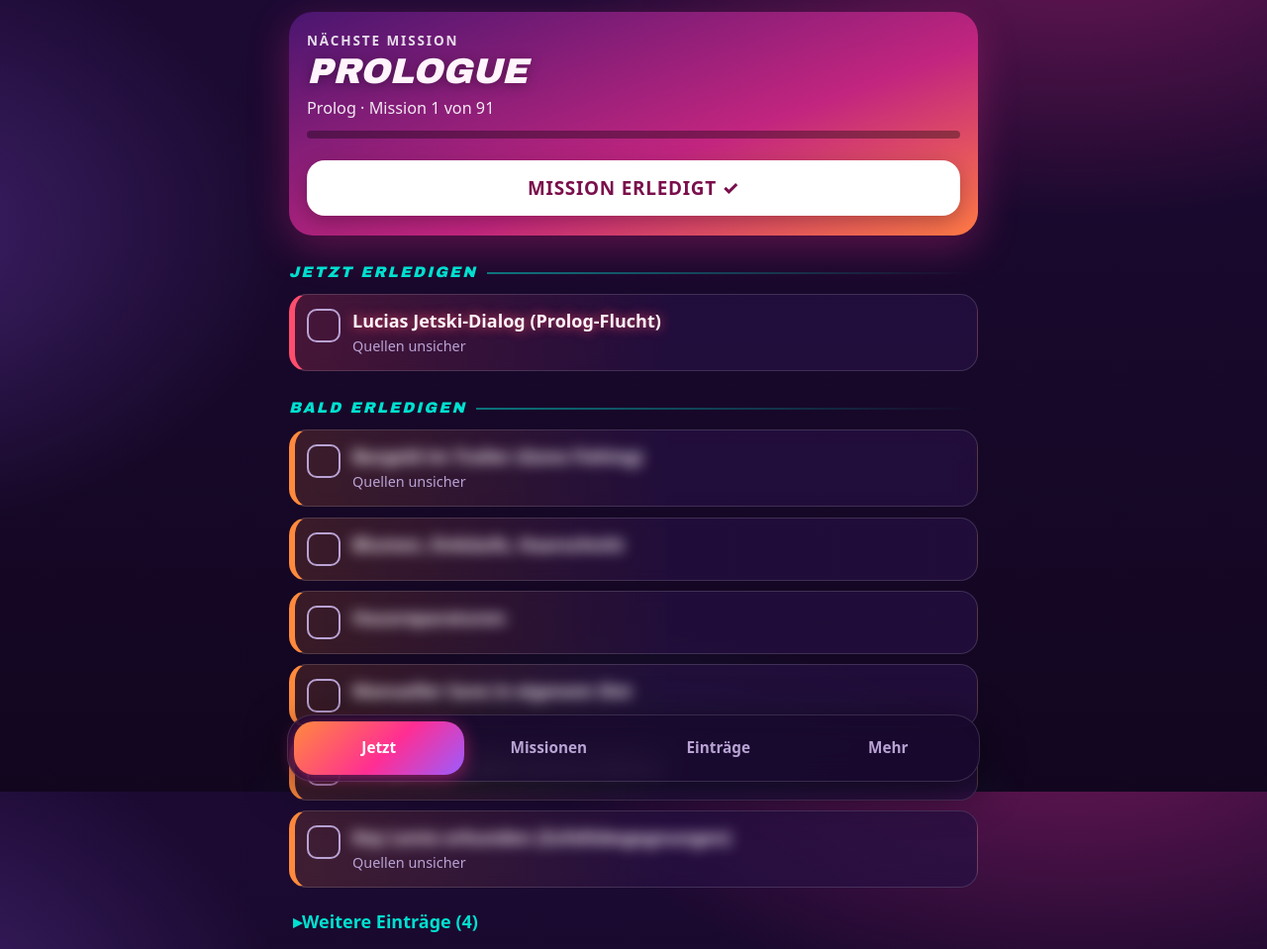
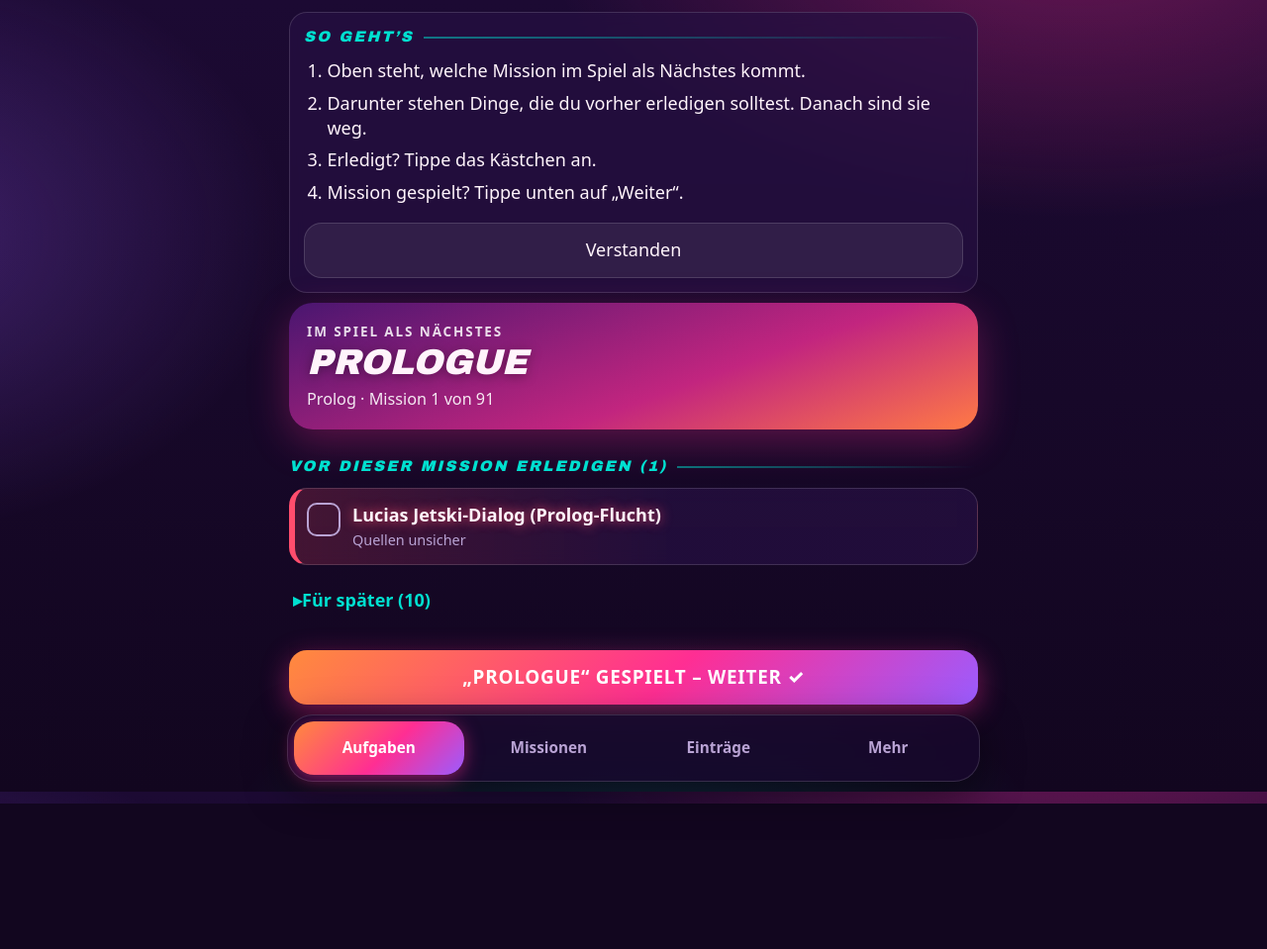
Before and after one commit to GADoubleFToTheL/gta6-checklist, a website with bundled scripts: page index.html in a window 1280 px wide. Shown: the top 959 px of the page at 99% size. After the commit the page ends 812 px from the top, so only its background shows below. Built offline with nearby package versions, Linux system fonts and the light colour scheme.

Commit message:
feat: guided Aufgaben tab with help card, only pre-mission tasks on top, sticky continue button

```diff
--- a/app.js
+++ b/app.js
@@ -137,55 +137,66 @@ function itemRow(it, showHint = true) {
       (hint || unsure) && h('div', { class: 'meta' }, hint, hint && unsure && ' · ', unsure && 'Quellen unsicher')));
 }
 
-function section(title, rows) {
-  return rows.length ? [h('h2', {}, title), ...rows.map((r) => itemRow(r, false))] : [];
+/* ---------- Tab: Aufgaben ---------- */
+
+function helpCard() {
+  return h('div', { class: 'help card' },
+    h('h2', {}, 'So geht’s'),
+    h('ol', {},
+      h('li', {}, 'Oben steht, welche Mission im Spiel als Nächstes kommt.'),
+      h('li', {}, 'Darunter stehen Dinge, die du vorher erledigen solltest. Danach sind sie weg.'),
+      h('li', {}, 'Erledigt? Tippe das Kästchen an.'),
+      h('li', {}, 'Mission gespielt? Tippe unten auf „Weiter“.')),
+    h('button', { class: 'block', onclick: () => save({ ...state, settings: { ...state.settings, helpSeen: true } }) }, 'Verstanden'));
 }
-
-/* ---------- Tab: Jetzt ---------- */
 
 function viewNow() {
   const next = nextIdx();
   const root = h('div');
   if (next >= missions.length) {
     root.append(h('section', { class: 'hero' }, h('div', { class: 'name' }, 'Story abgeschlossen 🎉')));
-    root.append(h('button', { class: 'block', onclick: undoMission }, 'Eine Mission zurück'));
+    root.append(h('button', { class: 'link', onclick: undoMission }, 'Letzte Mission rückgängig machen'));
     return root;
   }
   const m = missions[next];
-  const pct = Math.round((next / missions.length) * 100);
   const list = openNow(items, state, missions);
   const reds = redItems(items, state, missions);
+  const shown = list.filter((it) => urgency(it, missions, next) === 'rot');
+  const more = list.filter((it) => urgency(it, missions, next) !== 'rot');
+
+  if (!state.settings.helpSeen) root.append(helpCard());
 
   root.append(h('section', { class: 'hero' },
-    h('div', { class: 'label' }, 'Nächste Mission'),
+    h('div', { class: 'label' }, 'Im Spiel als Nächstes'),
     h('div', { class: 'name' }, m.name),
     h('div', { class: 'meta' }, `${chapterLabel(m.chapter)} · Mission ${m.order} von ${missions.length}`),
-    h('div', { class: 'bar', role: 'img', 'aria-label': `${pct} Prozent geschafft` }, h('i', { style: `width:${pct}%` })),
-    m.orderNote && h('div', { class: 'meta' }, `ℹ ${m.orderNote}`),
-    h('button', { class: 'primary block', onclick: () => completeMission(reds) }, 'Mission erledigt ✓')));
+    m.orderNote && h('div', { class: 'meta' }, `ℹ ${m.orderNote}`)));
 
   if (m.pointOfNoReturn) {
     root.append(h('div', { class: 'banner', role: 'alert' },
       h('h2', {}, '⚠ Danach gibt es kein Zurück'),
-      h('p', {}, 'Erledige die Einträge unten und speichere in einem eigenen Slot.'),
+      h('p', {}, 'Erledige die Dinge unten und speichere in einem eigenen Slot.'),
       h('details', {}, h('summary', {}, 'Was geht verloren?'), h('p', {}, m.ponrNote))));
   } else if (missions[next + 1]?.pointOfNoReturn) {
     root.append(h('div', { class: 'banner soft' },
       h('h2', {}, 'Danach kommt ein Point of no Return'),
-      h('p', {}, 'Jetzt in einem eigenen Slot speichern und alles Wichtige erledigen.')));
+      h('p', {}, 'Speichere jetzt in einem eigenen Slot und erledige alles Wichtige.')));
   }
 
-  const of = (u) => list.filter((it) => urgency(it, missions, next) === u);
-  const rest = of('normal');
-  root.append(...section('Jetzt erledigen', of('rot')), ...section('Bald erledigen', of('orange')));
-  if (rest.length) {
-    root.append(h('details', { class: 'more' }, h('summary', {}, `Weitere Einträge (${rest.length})`), rest.map((r) => itemRow(r, false))));
+  if (shown.length) {
+    root.append(h('h2', {}, `Vor dieser Mission erledigen (${shown.length})`));
+    shown.forEach((it) => root.append(itemRow(it, false)));
+  } else {
+    root.append(h('div', { class: 'allgood card' }, '✓ Vor dieser Mission ist nichts mehr zu tun. Viel Spaß!'));
   }
-  if (!list.length) root.append(h('p', { class: 'muted' }, 'Nichts offen. Du kannst weiterspielen.'));
-
+  if (more.length) {
+    root.append(h('details', { class: 'more' }, h('summary', {}, `Für später (${more.length})`), more.map((it) => itemRow(it, false))));
+  }
   if (state.lastCompletedMissionId) {
     root.append(h('button', { class: 'link', onclick: undoMission }, 'Letzte Mission rückgängig machen'));
   }
+  root.append(h('div', { class: 'cta' },
+    h('button', { class: 'primary block', onclick: () => completeMission(reds) }, `„${m.name}“ gespielt – weiter ✓`)));
   return root;
 }
 
--- a/index.html
+++ b/index.html
@@ -14,7 +14,7 @@
 <body>
 <main id="view" aria-live="polite"></main>
 <nav id="tabs" aria-label="Hauptnavigation">
-  <button data-tab="now">Jetzt</button>
+  <button data-tab="now">Aufgaben</button>
   <button data-tab="missions">Missionen</button>
   <button data-tab="items">Einträge</button>
   <button data-tab="settings">Mehr</button>
--- a/logic.js
+++ b/logic.js
@@ -98,7 +98,7 @@ export function defaultState() {
     doneItems: {},
     missedItems: {},
     gtabaseUrls: {},
-    settings: { spoilerProtection: true },
+    settings: { spoilerProtection: true, helpSeen: false },
   };
 }
 
@@ -120,7 +120,7 @@ export function sanitizeState(raw, missions) {
     doneItems: bools(raw.doneItems),
     missedItems: bools(raw.missedItems),
     gtabaseUrls: urls,
-    settings: { spoilerProtection: raw.settings?.spoilerProtection !== false },
+    settings: { spoilerProtection: raw.settings?.spoilerProtection !== false, helpSeen: raw.settings?.helpSeen === true },
   };
 }
 
--- a/style.css
+++ b/style.css
@@ -153,3 +153,14 @@ label.row{cursor:pointer}
 @media (prefers-reduced-motion:reduce){
   *,*::before,*::after{animation:none!important;transition:none!important}
 }
+
+/* Aufgaben-Ansicht */
+.cta{position:sticky;bottom:88px;margin-top:18px;padding-top:8px;background:linear-gradient(180deg,transparent,var(--bg) 40%)}
+.cta button{font-size:1.05rem}
+.legend{margin:-.2rem 0 .8rem;color:var(--muted);font-size:.8rem}
+.dot{display:inline-block;width:10px;height:10px;border-radius:50%;margin:0 2px 0 6px;vertical-align:middle}
+.dot.rot{background:var(--red)}.dot.orange{background:var(--orange)}
+.help h2{margin-top:0}
+.help ol{padding-left:1.3rem;margin:.4rem 0 1rem}
+.help li{margin:.4rem 0}
+.allgood{color:var(--green);font-weight:700;text-align:center}
--- a/sw.js
+++ b/sw.js
@@ -1,4 +1,4 @@
-const CACHE = 'gta6-checklist-v6';
+const CACHE = 'gta6-checklist-v8';
 const SHELL = [
   './', 'index.html', 'style.css', 'app.js', 'logic.js', 'manifest.webmanifest',
   'data/missions.json', 'data/items.json', 'data/chapters.json',
```
